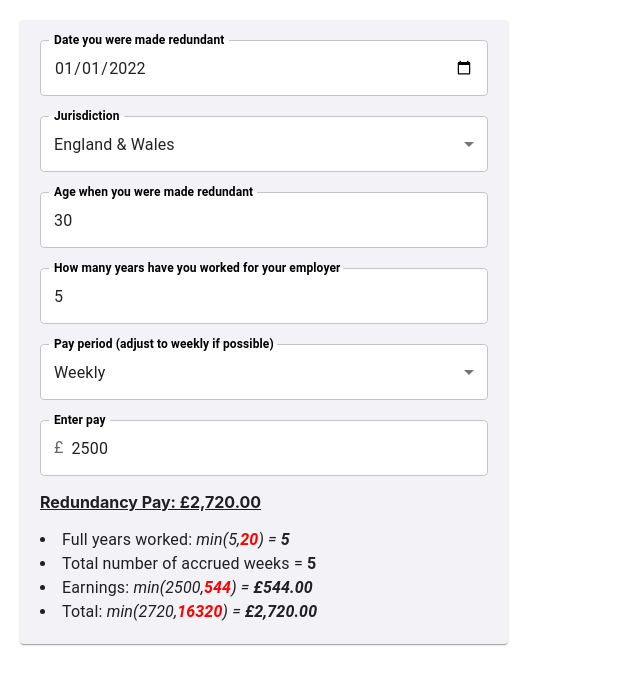
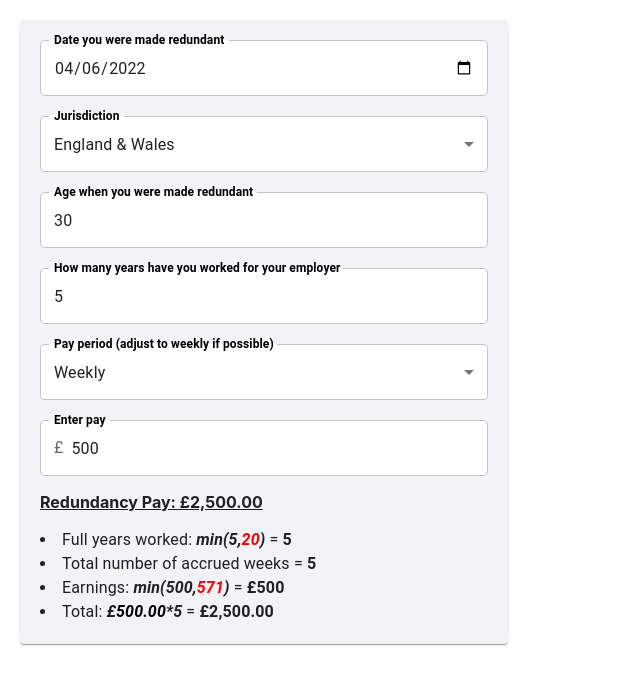
Before and after one commit to alma957/Zelt-Redundancy-Pay-Calculator, a React (Create React App) app: page / in a window 1280 px wide. Shown: the top 684 px of the page, without its empty margins (0-640 px from the left). Built offline with nearby package versions, Linux system fonts and the light colour scheme.

Commit message:
minor restyling

```diff
--- a/src/Forms/redundancyCalculator.tsx
+++ b/src/Forms/redundancyCalculator.tsx
@@ -29,8 +29,8 @@ interface ErrorState {
 }
 export const RedundancyPayCalculator = (): JSX.Element => {
   const initialState: InputState = {
-    date: "2022-01-01",
-    pay: 2500,
+    date: "2022-04-06",
+    pay: 500,
     yearsWorked: 5,
     age: 30,
     payPeriod: "weekly",
@@ -61,7 +61,7 @@ export const RedundancyPayCalculator = (): JSX.Element => {
   const [maxWeek,setMaxWeek] = useState<number>(0)
     const [maxTotal,setMaxTotal] = useState<number>(0)
     const [accruedWeeks,setAccruedWeeks] = useState<number>(0)
-    const [unadjustedRes,setUnadjustedRes] = useState<number>(0)
+    const [adjustEarnings,setadjustEarnings] = useState<number>(0)
   useEffect(() => {
     for (let e in ErrorInputState) {
       if (ErrorInputState[e as keyof typeof ErrorInputState] !== "") return;
@@ -89,7 +89,7 @@ export const RedundancyPayCalculator = (): JSX.Element => {
       setAccruedWeeks(nWeeks)
 
     const total = Math.min( max.max_total, nWeeks * weekEarnings);
-    setUnadjustedRes(nWeeks*weekEarnings)
+    setadjustEarnings(roundUpAll(inputState.pay*(mappingEarnings[inputState.payPeriod as keyof typeof mappingEarnings] as number)))
     setResult(roundUpAll(total));
   }, [inputState]);
   const calculateWeeks = (age: number, yearsWorked: number) => {
@@ -285,16 +285,16 @@ export const RedundancyPayCalculator = (): JSX.Element => {
       </p>
       <Typography>
       <li>
-          Full years worked: <i>min({inputState.yearsWorked},<span style={{"color":"red",fontWeight:"bold"}}>{20}</span>) =<span style={{fontWeight:"bold"}}> {Math.min(inputState.yearsWorked,20)}</span> </i>
+          Full years worked: <i style={{fontWeight:"bold"}}>min({inputState.yearsWorked},<span style={{"color":"red",fontWeight:"bold"}}>{20}</span>)</i> =<span style={{fontWeight:"bold"}}> {Math.min(inputState.yearsWorked,20)}</span>
         </li>
         <li>
           Total number of accrued weeks =<span style={{fontWeight:"bold"}}> {accruedWeeks}</span>
         </li>
         <li>
-          Earnings: <i>min({roundUpAll(inputState.pay*(mappingEarnings[inputState.payPeriod as keyof typeof mappingEarnings] as number))},<span style={{"color":"red",fontWeight:"bold"}}>{maxWeek}</span>) =<span style={{fontWeight:"bold"}}> £{currencyFormat(Math.min(roundUpAll(inputState.pay*(mappingEarnings[inputState.payPeriod as keyof typeof mappingEarnings] as number)),maxWeek))}</span> </i>
-        </li>
+          Earnings: <i style={{fontWeight:"bold"}}>min({roundUpAll(inputState.pay*(mappingEarnings[inputState.payPeriod as keyof typeof mappingEarnings] as number))},<span style={{"color":"red",fontWeight:"bold"}}>{maxWeek}</span>)</i> =<span style={{fontWeight:"bold"}}> £{adjustEarnings}</span>
+          </li>
         <li>
-          Total: <i>min({roundUpAll(unadjustedRes)},<span style={{"color":"red",fontWeight:"bold"}}>{maxTotal}</span>) = <span style={{fontWeight:"bold"}}> £{currencyFormat(result)} </span></i>
+          Total: <i style={{fontWeight:"bold"}}>£<span style={{color:adjustEarnings>maxWeek?"red":"black"}}>{currencyFormat(Math.min(adjustEarnings,maxWeek))}</span>*{accruedWeeks}</i> = <span style={{fontWeight:"bold"}}> £{currencyFormat(result)} </span>
         </li>
       </Typography>
     </Paper>
```
